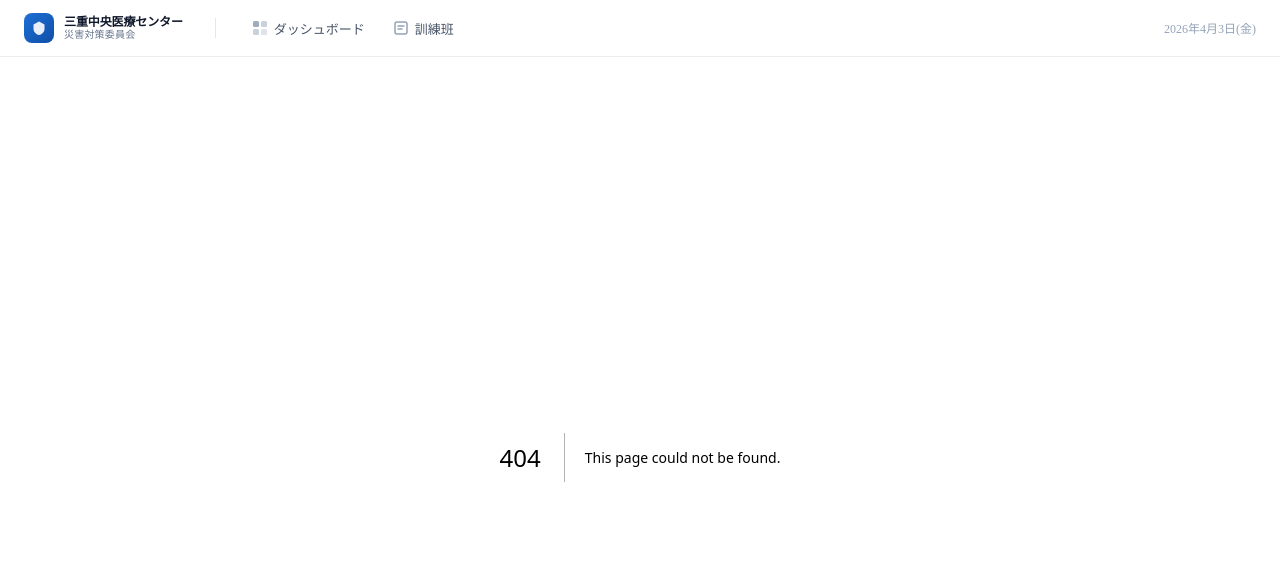
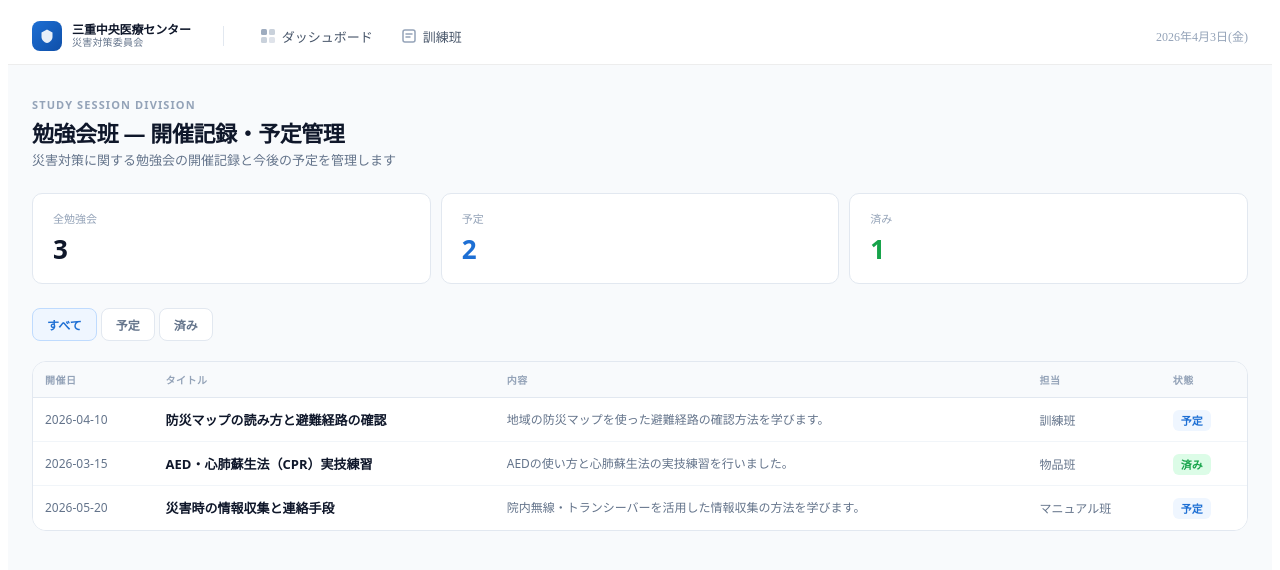
Before and after one commit to tslab1978/disaster-management-app, a Next.js app: page /study in a window 1280 px wide. Before the commit this address had no page. Shown: the top 570 px of the page. Built offline with nearby package versions, Linux system fonts and the light colour scheme.

Commit message:
feat: 勉強会ページ実装・デザインシステムをKNOWLEDGE_BASEに追記

```diff
--- /dev/null
+++ b/app/study/page.tsx
@@ -0,0 +1,159 @@
+'use client';
+
+import { useState } from 'react';
+
+type StudyStatus = 'upcoming' | 'done';
+
+interface StudySession {
+  id: string;
+  date: string;
+  title: string;
+  description: string;
+  speaker: string;
+  status: StudyStatus;
+}
+
+const initialSessions: StudySession[] = [
+  {
+    id: '1',
+    date: '2026-04-10',
+    title: '防災マップの読み方と避難経路の確認',
+    description: '地域の防災マップを使った避難経路の確認方法を学びます。',
+    speaker: '訓練班',
+    status: 'upcoming',
+  },
+  {
+    id: '2',
+    date: '2026-03-15',
+    title: 'AED・心肺蘇生法（CPR）実技練習',
+    description: 'AEDの使い方と心肺蘇生法の実技練習を行いました。',
+    speaker: '物品班',
+    status: 'done',
+  },
+  {
+    id: '3',
+    date: '2026-05-20',
+    title: '災害時の情報収集と連絡手段',
+    description: '院内無線・トランシーバーを活用した情報収集の方法を学びます。',
+    speaker: 'マニュアル班',
+    status: 'upcoming',
+  },
+];
+
+const STATUS_MAP: Record<StudyStatus, { label: string; color: string; bg: string }> = {
+  upcoming: { label: '予定', color: '#1d6fd4', bg: '#eff6ff' },
+  done:     { label: '済み', color: '#16a34a', bg: '#dcfce7' },
+};
+
+export default function StudyPage() {
+  const [sessions] = useState<StudySession[]>(initialSessions);
+  const [filter, setFilter] = useState<'all' | StudyStatus>('all');
+
+  const filtered = sessions.filter((s) =>
+    filter === 'all' ? true : s.status === filter
+  );
+
+  const upcomingCount = sessions.filter((s) => s.status === 'upcoming').length;
+  const doneCount     = sessions.filter((s) => s.status === 'done').length;
+
+  return (
+    <main style={{ minHeight: 'calc(100vh - 56px)', backgroundColor: '#f8fafc', fontFamily: "'Hiragino Sans','Hiragino Kaku Gothic ProN','Noto Sans JP',system-ui,sans-serif" }}>
+      <div style={{ maxWidth: '1400px', margin: '0 auto', padding: '2rem 1.5rem' }}>
+
+        {/* ページヘッダー */}
+        <div style={{ display: 'flex', justifyContent: 'space-between', alignItems: 'flex-end', marginBottom: '1.5rem', flexWrap: 'wrap', gap: '1rem' }}>
+          <div>
+            <p style={{ fontSize: '11px', fontWeight: '600', color: '#94a3b8', letterSpacing: '0.1em', textTransform: 'uppercase', margin: '0 0 4px' }}>Study Session Division</p>
+            <h1 style={{ fontSize: '22px', fontWeight: '700', color: '#0f172a', margin: '0 0 2px', letterSpacing: '-0.02em' }}>勉強会班 — 開催記録・予定管理</h1>
+            <p style={{ fontSize: '13px', color: '#64748b', margin: 0 }}>災害対策に関する勉強会の開催記録と今後の予定を管理します</p>
+          </div>
+        </div>
+
+        {/* サマリー */}
+        <div style={{ display: 'grid', gridTemplateColumns: 'repeat(3,1fr)', gap: '10px', marginBottom: '1.5rem' }}>
+          {[
+            { label: '全勉強会', value: sessions.length,  color: '#0f172a' },
+            { label: '予定',     value: upcomingCount,    color: '#1d6fd4' },
+            { label: '済み',     value: doneCount,        color: '#16a34a' },
+          ].map((s) => (
+            <div key={s.label} style={{ backgroundColor: 'white', border: '1px solid #e2e8f0', borderRadius: '10px', padding: '1rem 1.25rem' }}>
+              <p style={{ fontSize: '11px', color: '#94a3b8', fontWeight: '500', margin: '0 0 5px' }}>{s.label}</p>
+              <p style={{ fontSize: '26px', fontWeight: '700', color: s.color, margin: 0, letterSpacing: '-0.03em' }}>{s.value}</p>
+            </div>
+          ))}
+        </div>
+
+        {/* フィルター */}
+        <div style={{ display: 'flex', gap: '4px', marginBottom: '1.25rem' }}>
+          {(['all', 'upcoming', 'done'] as const).map((f) => {
+            const labels = { all: 'すべて', upcoming: '予定', done: '済み' };
+            const isActive = filter === f;
+            return (
+              <button
+                key={f}
+                onClick={() => setFilter(f)}
+                style={{
+                  padding: '7px 14px', borderRadius: '8px', border: '1px solid',
+                  borderColor: isActive ? '#bfdbfe' : '#e2e8f0',
+                  backgroundColor: isActive ? '#eff6ff' : 'white',
+                  color: isActive ? '#1d6fd4' : '#64748b',
+                  fontSize: '12px', fontWeight: '600', cursor: 'pointer', transition: 'all 0.15s',
+                }}
+              >
+                {labels[f]}
+              </button>
+            );
+          })}
+        </div>
+
+        {/* カード一覧 */}
+        <div style={{ backgroundColor: 'white', border: '1px solid #e2e8f0', borderRadius: '14px', overflow: 'hidden' }}>
+          {filtered.length === 0 ? (
+            <div style={{ padding: '3rem', textAlign: 'center', color: '#94a3b8', fontSize: '13px' }}>
+              該当する勉強会がありません
+            </div>
+          ) : (
+            <table style={{ width: '100%', borderCollapse: 'collapse', fontSize: '13px' }}>
+              <thead>
+                <tr style={{ backgroundColor: '#f8fafc', borderBottom: '1px solid #e2e8f0' }}>
+                  {['開催日', 'タイトル', '内容', '担当', '状態'].map((h) => (
+                    <th key={h} style={{ padding: '10px 12px', textAlign: 'left', fontSize: '10px', fontWeight: '700', color: '#94a3b8', letterSpacing: '0.05em', whiteSpace: 'nowrap' }}>
+                      {h}
+                    </th>
+                  ))}
+                </tr>
+              </thead>
+              <tbody>
+                {filtered.map((session, i) => {
+                  const st = STATUS_MAP[session.status];
+                  return (
+                    <tr key={session.id} style={{ borderBottom: i < filtered.length - 1 ? '1px solid #f1f5f9' : 'none', backgroundColor: 'white' }}>
+                      <td style={{ padding: '12px', color: '#64748b', fontSize: '12px', whiteSpace: 'nowrap' }}>
+                        {session.date}
+                      </td>
+                      <td style={{ padding: '12px' }}>
+                        <span style={{ fontWeight: '600', color: '#0f172a' }}>{session.title}</span>
+                      </td>
+                      <td style={{ padding: '12px', color: '#64748b', fontSize: '12px', lineHeight: 1.6 }}>
+                        {session.description}
+                      </td>
+                      <td style={{ padding: '12px', color: '#64748b', fontSize: '12px', whiteSpace: 'nowrap' }}>
+                        {session.speaker}
+                      </td>
+                      <td style={{ padding: '12px' }}>
+                        <span style={{ fontSize: '11px', fontWeight: '600', padding: '3px 8px', borderRadius: '6px', backgroundColor: st.bg, color: st.color }}>
+                          {st.label}
+                        </span>
+                      </td>
+                    </tr>
+                  );
+                })}
+              </tbody>
+            </table>
+          )}
+        </div>
+
+      </div>
+    </main>
+  );
+}
```
Also changed, not shown: app/_config/modules.tsx (+18 -0 lines), 1 other file (tests, documents, lock files or other folders).
